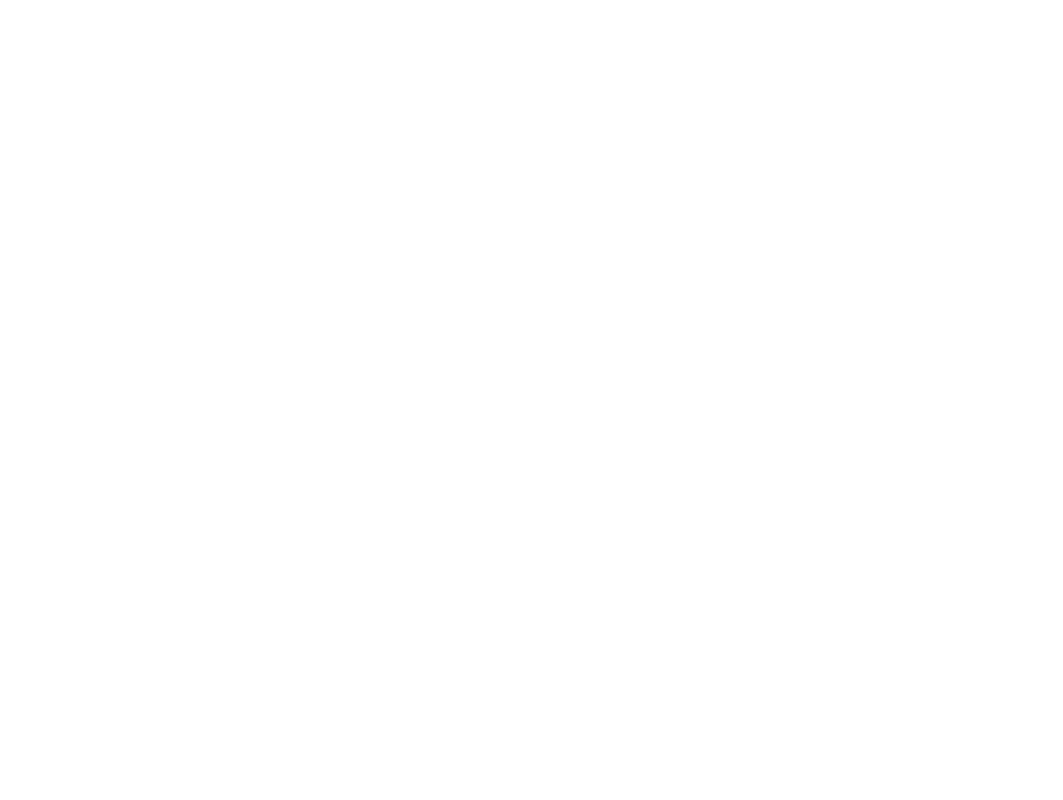
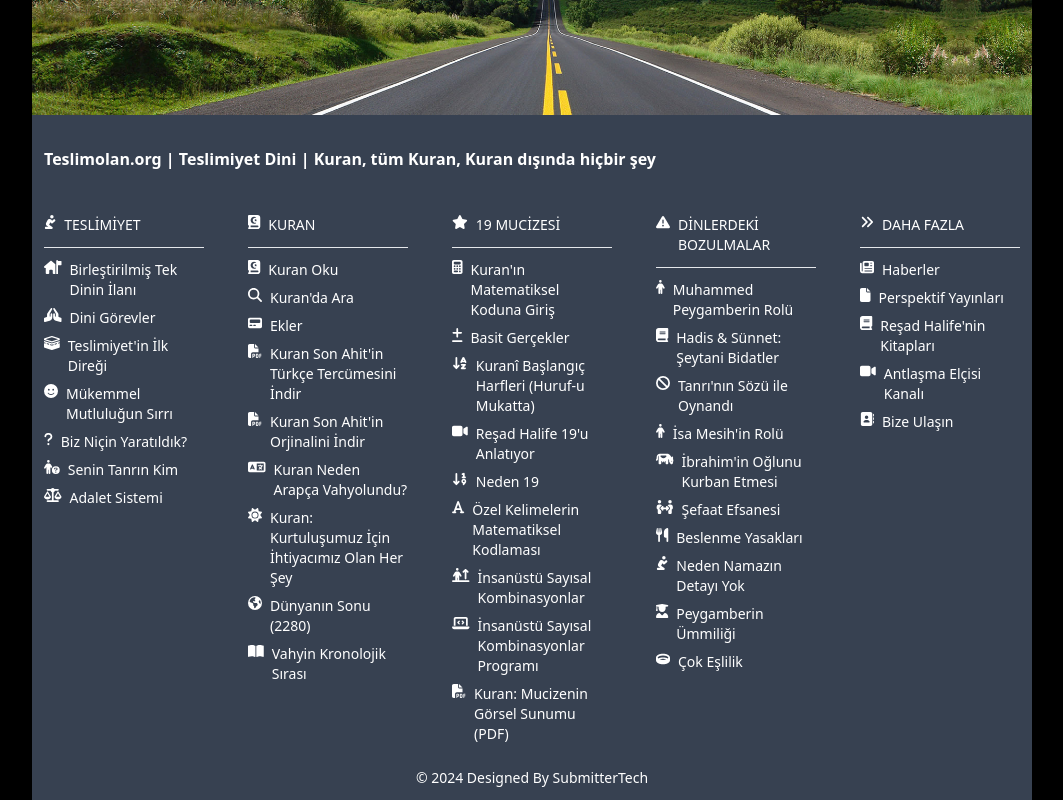
Before and after one commit to SubmitterTech/teslimolanorg, a React (Create React App) app in the folder frontend/: page / in a window 1280 px wide. Shown: the part 3849-4649 px from the top of the page, without its empty margins (108-1171 px from the left). Before the commit the page ends 3737 px from the top, so only its background shows below. Built offline with nearby package versions, Linux system fonts and the light colour scheme.

Commit message:
Footer added

```diff
--- /dev/null
+++ b/frontend/src/components/Designer/Designer.js
@@ -0,0 +1,11 @@
+import React from 'react'
+
+const Designer = () => {
+  return (
+    <div className='flex justify-center items-start bg-gray-700 p-3 text-white text-sm'>
+        <p>© 2024 Designed By SubmitterTech</p>
+    </div>
+  )
+}
+
+export default Designer
--- /dev/null
+++ b/frontend/src/components/Footer/Footer.js
@@ -0,0 +1,330 @@
+import { FontAwesomeIcon } from "@fortawesome/react-fontawesome";
+import {
+  faAnglesRight,
+  faArrowDown19,
+  faArrowDownAZ,
+  faBalanceScale,
+  faBan,
+  faBook,
+  faBookOpen,
+  faBookQuran,
+  faCalculator,
+  faContactBook,
+  faCow,
+  faEarth,
+  faExclamationTriangle,
+  faFaceSmile,
+  faFile,
+  faFilePdf,
+  faFont,
+  faHandsPraying,
+  faHome,
+  faHouseFlag,
+  faKaaba,
+  faLanguage,
+  faLaptopCode,
+  faNewspaper,
+  faPager,
+  faPeopleArrows,
+  faPerson,
+  faPersonArrowUpFromLine,
+  faPersonCircleQuestion,
+  faPlusMinus,
+  faPray,
+  faQuestion,
+  faQuran,
+  faRing,
+  faSearch,
+  faStar,
+  faSun,
+  faUserGraduate,
+  faUtensils,
+  faVideo,
+} from "@fortawesome/free-solid-svg-icons";
+import { Link } from "react-router-dom";
+import Designer from "../Designer/Designer";
+const Footer = () => {
+  const menuItems = [
+    {
+      title: "ANASAYFA",
+      icon: faHome,
+      src: "/",
+      subMenuItems: [],
+    },
+    {
+      title: "TESLİMİYET",
+      icon: faPray,
+      menuKey: "teslimiyet",
+      subMenuItems: [
+        {
+          subIcon: <FontAwesomeIcon icon={faHouseFlag} />,
+          href: "",
+          label: "Birleştirilmiş Tek Dinin İlanı",
+        },
+        {
+          subIcon: <FontAwesomeIcon icon={faHandsPraying} />,
+          href: "",
+          label: "Dini Görevler",
+        },
+        {
+          subIcon: <FontAwesomeIcon icon={faKaaba} />,
+          href: "",
+          label: "Teslimiyet'in İlk Direği",
+        },
+        {
+          subIcon: <FontAwesomeIcon icon={faFaceSmile} />,
+          href: "",
+          label: "Mükemmel Mutluluğun Sırrı",
+        },
+        {
+          subIcon: <FontAwesomeIcon icon={faQuestion} />,
+          href: "",
+          label: "Biz Niçin Yaratıldık?",
+        },
+        {
+          subIcon: <FontAwesomeIcon icon={faPersonCircleQuestion} />,
+          href: "",
+          label: "Senin Tanrın Kim",
+        },
+        {
+          subIcon: <FontAwesomeIcon icon={faBalanceScale} />,
+          href: "",
+          label: "Adalet Sistemi",
+        },
+      ],
+    },
+    {
+      title: "KURAN",
+      icon: faQuran,
+      menuKey: "kuran",
+      subMenuItems: [
+        {
+          subIcon: <FontAwesomeIcon icon={faBookQuran} />,
+          href: "",
+          label: "Kuran Oku",
+        },
+        {
+          subIcon: <FontAwesomeIcon icon={faSearch} />,
+          href: "",
+          label: "Kuran'da Ara",
+        },
+        {
+          subIcon: <FontAwesomeIcon icon={faPager} />,
+          href: "",
+          label: "Ekler",
+        },
+        {
+          subIcon: <FontAwesomeIcon icon={faFilePdf} />,
+          href: "",
+          label: "Kuran Son Ahit'in Türkçe Tercümesini İndir",
+        },
+        {
+          subIcon: <FontAwesomeIcon icon={faFilePdf} />,
+          href: "",
+          label: "Kuran Son Ahit'in Orjinalini İndir",
+        },
+        {
+          subIcon: <FontAwesomeIcon icon={faLanguage} />,
+          href: "",
+          label: "Kuran Neden Arapça Vahyolundu?",
+        },
+        {
+          subIcon: <FontAwesomeIcon icon={faSun} />,
+          href: "",
+          label: "Kuran: Kurtuluşumuz İçin İhtiyacımız Olan Her Şey",
+        },
+        {
+          subIcon: <FontAwesomeIcon icon={faEarth} />,
+          href: "",
+          label: "Dünyanın Sonu (2280)",
+        },
+        {
+          subIcon: <FontAwesomeIcon icon={faBookOpen} />,
+          href: "",
+          label: "Vahyin Kronolojik Sırası",
+        },
+      ],
+    },
+    {
+      title: "19 MUCİZESİ",
+      icon: faStar,
+      menuKey: "19mucizesi",
+      subMenuItems: [
+        {
+          subIcon: <FontAwesomeIcon icon={faCalculator} />,
+          href: "",
+          label: "Kuran'ın Matematiksel Koduna Giriş",
+        },
+        {
+          subIcon: <FontAwesomeIcon icon={faPlusMinus} />,
+          href: "",
+          label: "Basit Gerçekler",
+        },
+        {
+          subIcon: <FontAwesomeIcon icon={faArrowDownAZ} />,
+          href: "",
+          label: "Kuranî Başlangıç Harfleri (Huruf-u Mukatta)",
+        },
+        {
+          subIcon: <FontAwesomeIcon icon={faVideo} />,
+          href: "",
+          label: "Reşad Halife 19'u Anlatıyor ",
+        },
+        {
+          subIcon: <FontAwesomeIcon icon={faArrowDown19} />,
+          href: "",
+          label: "Neden 19",
+        },
+        {
+          subIcon: <FontAwesomeIcon icon={faFont} />,
+          href: "",
+          label: "Özel Kelimelerin Matematiksel Kodlaması",
+        },
+        {
+          subIcon: <FontAwesomeIcon icon={faPersonArrowUpFromLine} />,
+          href: "",
+          label: "İnsanüstü Sayısal Kombinasyonlar",
+        },
+        {
+          subIcon: <FontAwesomeIcon icon={faLaptopCode} />,
+          href: "",
+          label: "İnsanüstü Sayısal Kombinasyonlar Programı ",
+        },
+        {
+          subIcon: <FontAwesomeIcon icon={faFilePdf} />,
+          href: "",
+          label: "Kuran: Mucizenin Görsel Sunumu (PDF)",
+        },
+      ],
+    },
+    {
+      title: "DİNLERDEKİ BOZULMALAR",
+      icon: faExclamationTriangle,
+      menuKey: "dinlerdekiBozulma",
+      subMenuItems: [
+        {
+          subIcon: <FontAwesomeIcon icon={faPerson} />,
+          href: "",
+          label: "Muhammed Peygamberin Rolü",
+        },
+        {
+          subIcon: <FontAwesomeIcon icon={faBook} />,
+          href: "",
+          label: "Hadis & Sünnet: Şeytani Bidatler",
+        },
+        {
+          subIcon: <FontAwesomeIcon icon={faBan} />,
+          href: "",
+          label: "Tanrı'nın Sözü ile Oynandı",
+        },
+        {
+          subIcon: <FontAwesomeIcon icon={faPerson} />,
+          href: "",
+          label: "İsa Mesih'in Rolü",
+        },
+        {
+          subIcon: <FontAwesomeIcon icon={faCow} />,
+          href: "",
+          label: "İbrahim'in Oğlunu Kurban Etmesi ",
+        },
+        {
+          subIcon: <FontAwesomeIcon icon={faPeopleArrows} />,
+          href: "",
+          label: "Şefaat Efsanesi",
+        },
+
+        {
+          subIcon: <FontAwesomeIcon icon={faUtensils} />,
+          href: "",
+          label: "Beslenme Yasakları",
+        },
+        {
+          subIcon: <FontAwesomeIcon icon={faPray} />,
+          href: "",
+          label: "Neden Namazın Detayı Yok",
+        },
+        {
+          subIcon: <FontAwesomeIcon icon={faUserGraduate} />,
+          href: "",
+          label: "Peygamberin Ümmiliği",
+        },
+        {
+          subIcon: <FontAwesomeIcon icon={faRing} />,
+          href: "",
+          label: "Çok Eşlilik",
+        },
+      ],
+    },
+    {
+      title: "DAHA FAZLA",
+      icon: faAnglesRight,
+      menuKey: "dahaFazlasi",
+      subMenuItems: [
+        {
+          subIcon: <FontAwesomeIcon icon={faNewspaper} />,
+          href: "",
+          label: "Haberler",
+        },
+        {
+          subIcon: <FontAwesomeIcon icon={faFile} />,
+          href: "",
+          label: "Perspektif Yayınları",
+        },
+        {
+          subIcon: <FontAwesomeIcon icon={faBook} />,
+          href: "",
+          label: "Reşad Halife'nin Kitapları",
+        },
+        {
+          subIcon: <FontAwesomeIcon icon={faVideo} />,
+          href: "",
+          label: "Antlaşma Elçisi Kanalı",
+        },
+        {
+          subIcon: <FontAwesomeIcon icon={faContactBook} />,
+          href: "",
+          label: "Bize Ulaşın",
+        },
+      ],
+    },
+  ];
+
+  return (
+    <>
+    <div className="hidden  md:flex md:gap-5 md:flex-col bg-gray-700 ">
+      <div>
+        <img src="bottom-footer-bg.jpg" alt="" />
+      </div>
+      <div className="p-3">
+        <p className="text-white font-semibold">
+          Teslimolan.org | Teslimiyet Dini | Kuran, tüm Kuran, Kuran dışında
+          hiçbir şey
+        </p>
+      </div>
+      <div className="flex  gap-5 text-white p-3 flex-wrap wrap text-sm  justify-between">
+        {menuItems.map((items, index) => (
+            items.title !=="ANASAYFA" && (
+          <div key={index} className="flex flex-col gap-3 max-w-[160px]">
+            <div className="flex gap-2">
+              <FontAwesomeIcon icon={items.icon} />
+              <Link to="">{items.title}</Link>
+            </div>
+            <hr />
+            <ul className="flex flex-col gap-2">
+              {items.subMenuItems.map((subMenuItem,index2) => (
+                <li key={index2} className="flex gap-2">
+                  {subMenuItem.subIcon}
+                  <Link to={subMenuItem.href}>{subMenuItem.label}</Link>
+                </li>
+              ))}
+            </ul>
+          </div>
+        )))}
+      </div>
+    </div>
+    <Designer/>
+    </>
+  );
+};
+
+export default Footer;
--- a/frontend/src/pages/HomePage.js
+++ b/frontend/src/pages/HomePage.js
@@ -6,7 +6,7 @@ import FeaturedPerspective from "../components/Perspectives/FeaturedPerspective"
 import FeaturedVideos from "../components/Videos/FeaturedVideos";
 import SuggestionsSection from "../components/Suggestions/SuggestionsSection";
 import About from "../components/About/About";
-import Header from "../components/Header/Header";
+import Footer from "../components/Footer/Footer";
 
 
 const HomePage = () => {
@@ -20,6 +20,7 @@ const HomePage = () => {
         <FeaturedVideos/>
         <SuggestionsSection/>
         <About/>
+        <Footer/>
       </div>
     </div>
   );
```
Also changed, not shown: frontend/public/bottom-footer-bg.jpg (added).
